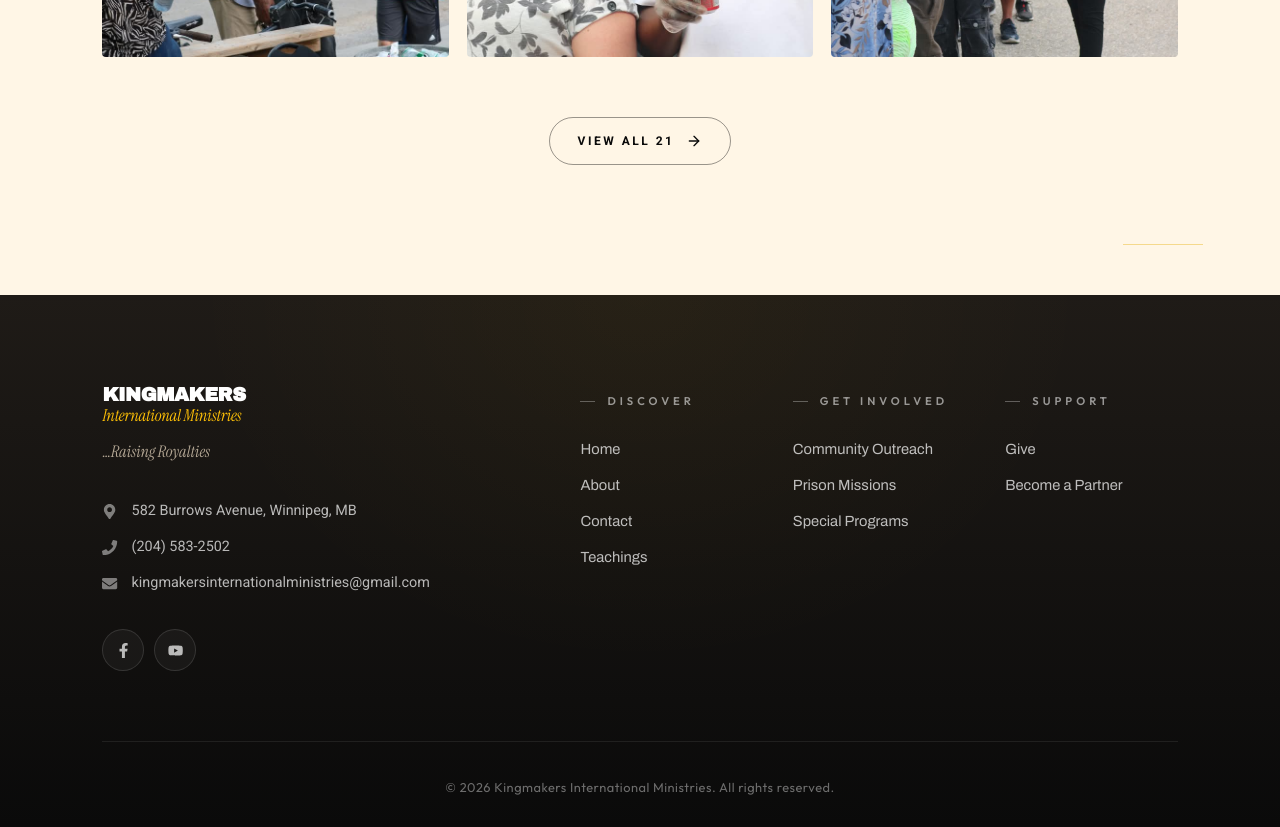
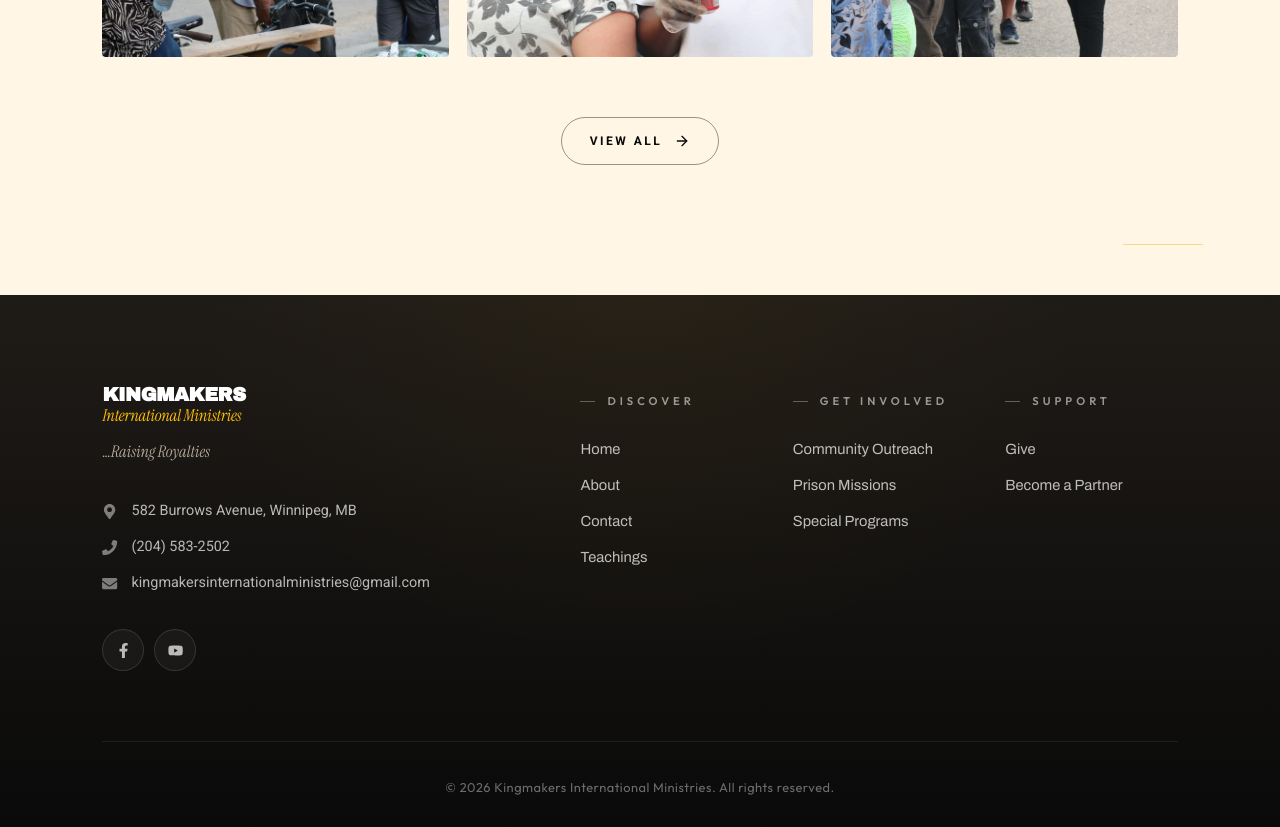
Before and after one commit to Leche90/ChurchApp, a React (Vite) app: page /community-outreach in a window 1280 px wide. Shown: the part 3160-3987 px from the top of the page. Built offline with nearby package versions, Linux system fonts and the light colour scheme.

Commit message:
updated community outreach

```diff
--- a/src/pages/Events/CommunityOutreach/CommunityOutreach.tsx
+++ b/src/pages/Events/CommunityOutreach/CommunityOutreach.tsx
@@ -387,7 +387,7 @@ const CommunityOutreach: React.FC = () => {
             className="community-btn-ghost-dark"
             onClick={() => openLightbox(0, '2023')}
           >
-            <span>View All {images2023.length}</span>
+            <span>View All</span>
             <ArrowRight size={16} />
           </button>
         </div>
```
